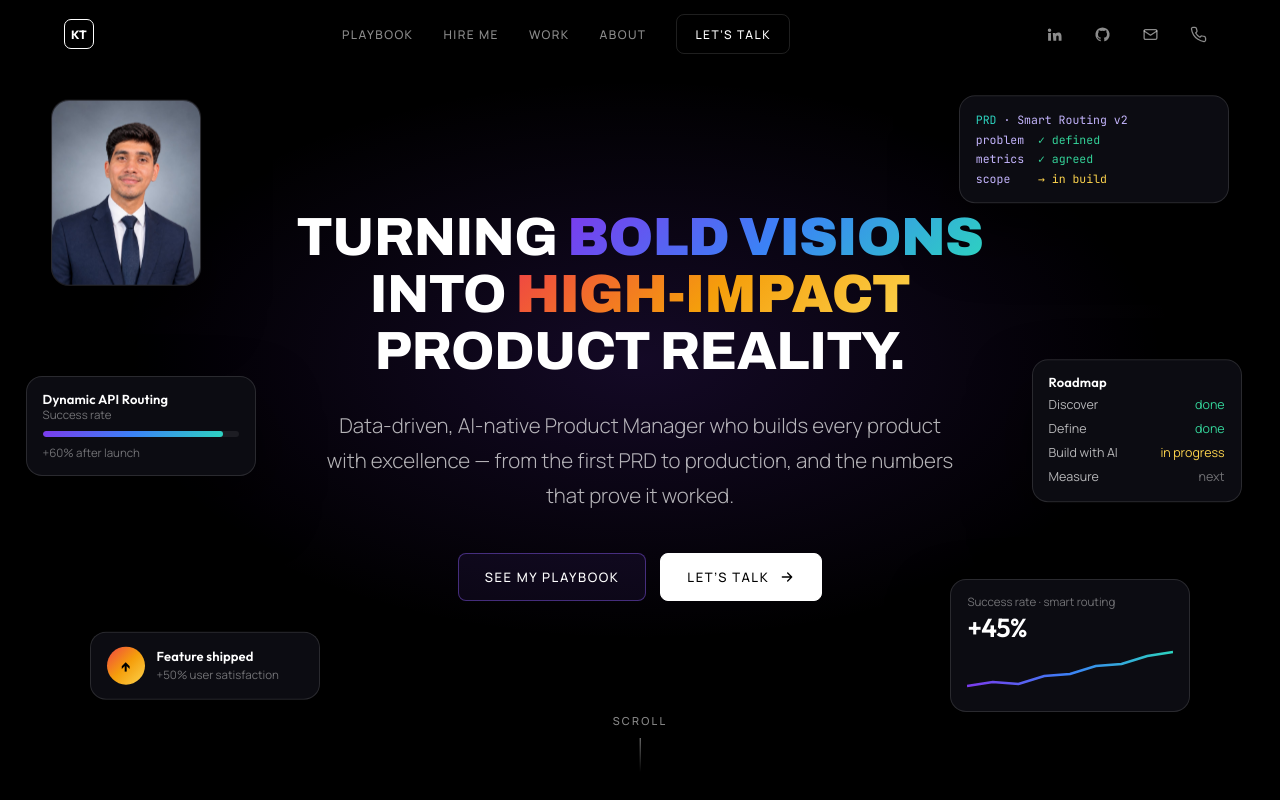
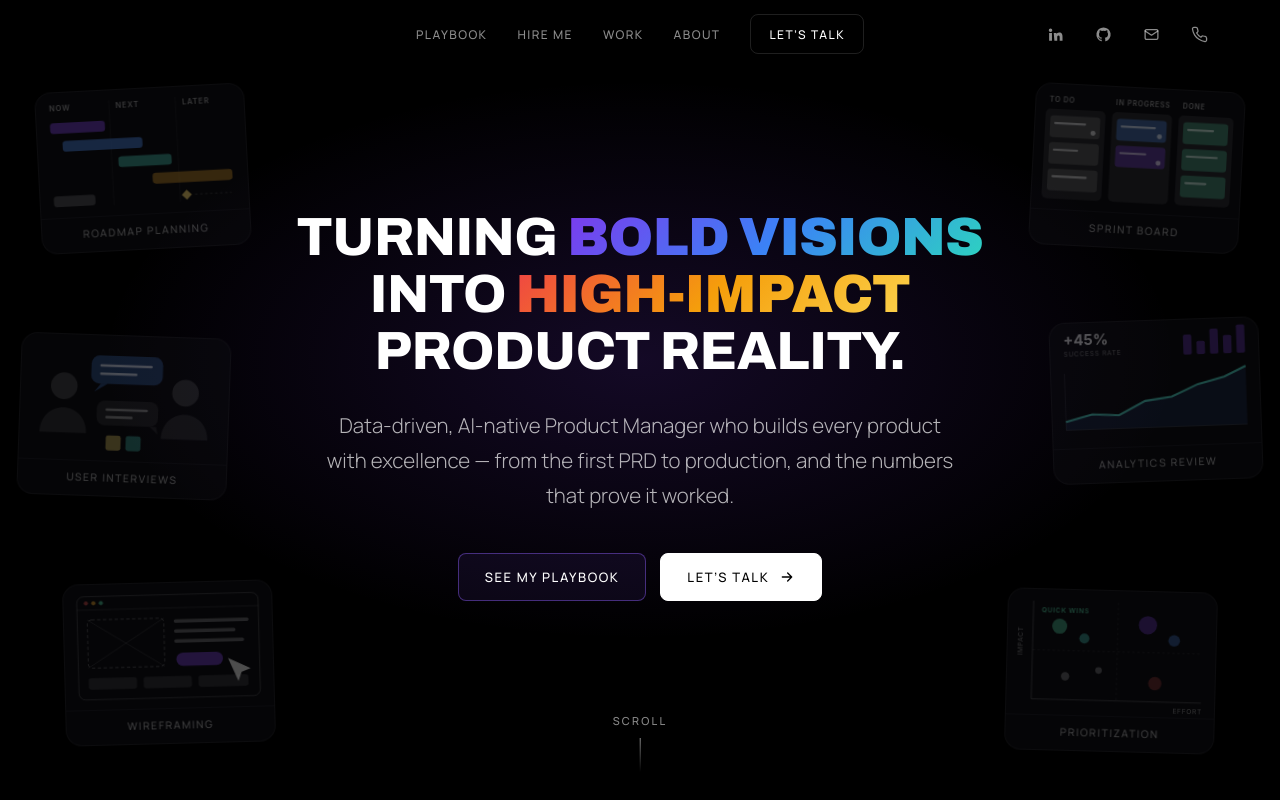
Before and after one commit to kaushaltatkare108-arch/portfolio, a plain HTML site: page index.html in a window 1280 px wide. Shown: the top 800 px of the page. Drawn offline with Linux system fonts and the light colour scheme; a web font is replaced by a local one.

Commit message:
Hero: remove KT mark and photo; add floating product-activity illustrations
Co-Authored-By: Claude Opus 5.5 <noreply@anthropic.com>
Claude-Session: https://claude.ai/code/session_01JdKapfNVx8fdMpPEfZpYUa

```diff
--- a/index.html
+++ b/index.html
@@ -72,7 +72,9 @@ p{margin:0}
 /* nav */
 header{position:fixed;inset:0 0 auto 0;z-index:100;transition:background .3s,border-color .3s;border-bottom:1px solid transparent}
 header.scrolled{background:rgba(0,0,0,.88);border-bottom-color:var(--line)}
-.nav{display:flex;align-items:center;justify-content:space-between;height:68px;gap:20px}
+.nav{display:grid;grid-template-columns:1fr auto 1fr;align-items:center;height:68px;gap:20px}
+.nav .socials{justify-self:end}
+.nav .burger{justify-self:end;grid-column:3}
 .logo{font:700 18px var(--display);letter-spacing:.02em;display:flex;align-items:center;gap:10px}
 .logo i{font-style:normal;width:30px;height:30px;border:1.5px solid #fff;border-radius:7px;display:grid;place-items:center;font-size:12px}
 .menu-links{display:flex;align-items:center;gap:30px}
@@ -106,34 +108,24 @@ header.scrolled{background:rgba(0,0,0,.88);border-bottom-color:var(--line)}
 .scroll::after{content:"";width:1px;height:34px;background:linear-gradient(var(--ink55),transparent)}
 
 .tiles{position:absolute;inset:0;pointer-events:none;z-index:1}
-.tile{position:absolute;text-align:left;border-radius:16px;background:rgba(14,14,20,.92);border:1px solid var(--line2);box-shadow:0 30px 60px rgba(0,0,0,.6);font-size:12.5px;line-height:1.45;color:var(--ink70);padding:14px 16px;animation:float 9s ease-in-out infinite}
-.tile:nth-child(2n){animation-duration:11s;animation-delay:-3s}
-.tile:nth-child(3n){animation-duration:13s;animation-delay:-6s}
-@keyframes float{0%,100%{transform:translateY(0)}50%{transform:translateY(-10px)}}
-.tile .t{font:600 13px var(--display);color:#fff;letter-spacing:.01em}
-.tile .m{color:var(--ink40);font-size:11.5px}
-.t-photo{left:4%;top:13%;width:150px;height:186px;padding:0;overflow:hidden;border-radius:18px}
-.t-photo img{width:100%;height:100%;object-fit:cover;object-position:50% 20%}
-.t-api{right:4%;top:12%;width:270px;font:400 11.5px/1.7 var(--mono);color:#C4B5FD}
-.t-api .k{color:var(--teal)}.t-api .s{color:#FCD34D}.t-api .ok{color:#34D399}
-.t-route{left:2%;top:47%;width:230px}
-.bar{height:6px;border-radius:9px;background:rgba(255,255,255,.07);margin-top:7px;overflow:hidden}
-.bar i{display:block;height:100%;border-radius:9px;background:var(--g1)}
-.t-kyb{right:3%;top:45%;width:210px}
-.chk{display:flex;justify-content:space-between;margin-top:6px}
-.chk span:last-child{color:#34D399}
-.t-pay{left:7%;bottom:12%;width:230px;display:flex;gap:12px;align-items:center}
-.coin{width:38px;height:38px;border-radius:50%;background:var(--g2);display:grid;place-items:center;color:#000;font:700 15px var(--display);flex:none}
-.t-dash{right:7%;bottom:11%;width:240px}
-.t-dash .big{font:600 26px var(--display);color:#fff;letter-spacing:-.02em}
-.t-dash svg{width:100%;height:44px;margin-top:4px}
-@media (max-width:1180px){.t-route,.t-kyb,.t-photo,.t-api{display:none}}
-@media (max-width:900px){.tile{display:none}}
+.ph{position:absolute;width:250px;margin:0;border-radius:16px;overflow:hidden;background:#0C0C12;border:1px solid rgba(255,255,255,.07);box-shadow:0 30px 60px rgba(0,0,0,.55);opacity:.42;filter:saturate(.75);animation:float 10s ease-in-out infinite}
+.ph:nth-child(2n){animation-duration:12s;animation-delay:-4s}
+.ph:nth-child(3n){animation-duration:14s;animation-delay:-7s}
+.ph svg{display:block;width:100%;height:auto}
+.ph figcaption{font:500 10.5px var(--body);letter-spacing:.14em;text-transform:uppercase;color:rgba(255,255,255,.55);padding:9px 14px 11px;border-top:1px solid rgba(255,255,255,.06)}
+@keyframes float{0%,100%{transform:translateY(0) rotate(var(--r,0deg))}50%{transform:translateY(-12px) rotate(var(--r,0deg))}}
+.p1{left:3%;top:12%;--r:-3deg}
+.p2{left:1.5%;top:42%;--r:2deg}
+.p3{left:5%;bottom:7%;--r:-1.5deg}
+.p4{right:3%;top:11%;--r:3deg}
+.p5{right:1.5%;top:41%;--r:-2deg}
+.p6{right:5%;bottom:6%;--r:1.5deg}
+@media (max-width:1280px){.ph{width:210px}}
+@media (max-width:1180px){.p2,.p5{display:none}.ph{width:190px;opacity:.34}}
+@media (max-width:900px){.ph{display:none}}
 br.mb{display:none}
 @media (max-width:620px){br.mb{display:inline}.hero h1{font-size:clamp(22px,7.4vw,30px);line-height:1.1}}
-.m-avatar{display:none}
-@media (max-width:900px){.m-avatar{display:block;width:96px;height:120px;object-fit:cover;object-position:50% 20%;border-radius:18px;border:1px solid var(--line2);margin:0 auto 24px;box-shadow:0 20px 40px rgba(0,0,0,.5)}}
-@media (prefers-reduced-motion:reduce){.tile{animation:none}}
+@media (prefers-reduced-motion:reduce){.ph{animation:none}}
 
 /* problem */
 .grid4{display:grid;grid-template-columns:repeat(4,minmax(0,1fr));gap:16px;margin-top:56px}
@@ -308,7 +300,7 @@ footer{background:#000;border-top:1px solid var(--line);padding:64px 0 32px}
 
 <header id="hdr">
   <div class="wrap nav">
-    <a class="logo" href="#top" aria-label="Kaushal Tatkare, home"><i>KT</i></a>
+    <div class="nav-l" aria-hidden="true"></div>
     <button class="burger" id="burger" aria-expanded="false" aria-controls="menu">Menu</button>
     <nav class="menu-links" id="menu" aria-label="Main">
       <a href="#playbook">Playbook</a>
@@ -330,15 +322,14 @@ footer{background:#000;border-top:1px solid var(--line);padding:64px 0 32px}
 <!-- HERO -->
 <section class="hero" id="top">
   <div class="tiles" aria-hidden="true">
-    <div class="tile t-photo"><img src="photo.jpg" alt=""></div>
-    <div class="tile t-api"><span class="k">PRD</span> · Smart Routing v2<br>problem&nbsp;&nbsp;<span class="ok">✓ defined</span><br>metrics&nbsp;&nbsp;<span class="ok">✓ agreed</span><br>scope&nbsp;&nbsp;&nbsp;&nbsp;<span class="s">→ in build</span></div>
-    <div class="tile t-route"><div class="t">Dynamic API Routing</div><div class="m">Success rate</div><div class="bar"><i style="width:92%"></i></div><div class="m" style="margin-top:8px">+60% after launch</div></div>
-    <div class="tile t-kyb"><div class="t">Roadmap</div><div class="chk"><span>Discover</span><span>done</span></div><div class="chk"><span>Define</span><span>done</span></div><div class="chk"><span>Build with AI</span><span style="color:#FCD34D">in progress</span></div><div class="chk"><span>Measure</span><span style="color:var(--ink40)">next</span></div></div>
-    <div class="tile t-pay"><span class="coin">↑</span><span><span class="t">Feature shipped</span><br><span class="m">+50% user satisfaction</span></span></div>
-    <div class="tile t-dash"><div class="m">Success rate · smart routing</div><div class="big">+45%</div><svg viewBox="0 0 200 44" preserveAspectRatio="none"><defs><linearGradient id="lg" x1="0" x2="1"><stop offset="0" stop-color="#7C3AED"/><stop offset=".5" stop-color="#3B82F6"/><stop offset="1" stop-color="#2DD4BF"/></linearGradient></defs><path d="M0 38 L25 34 L50 36 L75 28 L100 26 L125 18 L150 16 L175 8 L200 4" fill="none" stroke="url(#lg)" stroke-width="2.5"/></svg></div>
+    <figure class="ph p1"><svg viewBox="0 0 250 150" font-family="Inter,Arial,sans-serif"><g font-size="9" font-weight="600" fill="rgba(255,255,255,.5)" letter-spacing="1"><text x="16" y="22">NOW</text><text x="96" y="22">NEXT</text><text x="176" y="22">LATER</text></g><path d="M88 12V138M168 12V138" stroke="rgba(255,255,255,.08)"/><rect x="16" y="36" width="66" height="13" rx="4" fill="#7C3AED" opacity=".75"/><rect x="30" y="58" width="96" height="13" rx="4" fill="#3B82F6" opacity=".7"/><rect x="96" y="80" width="64" height="13" rx="4" fill="#2DD4BF" opacity=".6"/><rect x="136" y="102" width="96" height="13" rx="4" fill="#F59E0B" opacity=".55"/><rect x="16" y="124" width="50" height="13" rx="4" fill="rgba(255,255,255,.22)"/><path d="M176 124l6 6-6 6-6-6z" fill="#FCD34D" opacity=".8"/><path d="M186 130h44" stroke="rgba(255,255,255,.2)" stroke-dasharray="3 3"/></svg><figcaption>Roadmap planning</figcaption></figure>
+    <figure class="ph p2"><svg viewBox="0 0 250 150"><circle cx="52" cy="62" r="16" fill="rgba(255,255,255,.18)"/><path d="M24 118c0-18 13-30 28-30s28 12 28 30" fill="rgba(255,255,255,.12)"/><circle cx="198" cy="66" r="16" fill="rgba(255,255,255,.18)"/><path d="M170 122c0-18 13-30 28-30s28 12 28 30" fill="rgba(255,255,255,.12)"/><rect x="84" y="24" width="86" height="34" rx="10" fill="#3B82F6" opacity=".45"/><path d="M96 58l-8 10 16-10z" fill="#3B82F6" opacity=".45"/><path d="M96 36h60M96 46h42" stroke="rgba(255,255,255,.6)" stroke-width="3" stroke-linecap="round"/><rect x="92" y="78" width="74" height="30" rx="10" fill="rgba(255,255,255,.1)"/><path d="M156 108l10 9-2-9z" fill="rgba(255,255,255,.1)"/><path d="M104 89h48M104 98h30" stroke="rgba(255,255,255,.4)" stroke-width="3" stroke-linecap="round"/><rect x="104" y="120" width="18" height="18" rx="3" fill="#FCD34D" opacity=".55"/><rect x="128" y="120" width="18" height="18" rx="3" fill="#2DD4BF" opacity=".5"/></svg><figcaption>User interviews</figcaption></figure>
+    <figure class="ph p3"><svg viewBox="0 0 250 150"><rect x="16" y="14" width="218" height="124" rx="8" fill="none" stroke="rgba(255,255,255,.22)"/><path d="M16 30h218" stroke="rgba(255,255,255,.15)"/><circle cx="27" cy="22" r="2.5" fill="#EF4444" opacity=".7"/><circle cx="36" cy="22" r="2.5" fill="#F59E0B" opacity=".7"/><circle cx="45" cy="22" r="2.5" fill="#34D399" opacity=".7"/><rect x="28" y="42" width="92" height="58" rx="5" fill="none" stroke="rgba(255,255,255,.3)" stroke-dasharray="4 3"/><path d="M28 42l92 58M120 42l-92 58" stroke="rgba(255,255,255,.14)"/><path d="M134 46h86M134 58h70M134 70h80" stroke="rgba(255,255,255,.3)" stroke-width="4" stroke-linecap="round"/><rect x="134" y="84" width="56" height="16" rx="8" fill="#7C3AED" opacity=".7"/><rect x="28" y="112" width="58" height="14" rx="3" fill="rgba(255,255,255,.12)"/><rect x="94" y="112" width="58" height="14" rx="3" fill="rgba(255,255,255,.12)"/><rect x="160" y="112" width="60" height="14" rx="3" fill="rgba(255,255,255,.12)"/><path d="M196 92l12 28 4-11 11-4z" fill="#fff" opacity=".7"/></svg><figcaption>Wireframing</figcaption></figure>
+    <figure class="ph p4"><svg viewBox="0 0 250 150" font-family="Inter,Arial,sans-serif"><g font-size="8.5" font-weight="600" fill="rgba(255,255,255,.5)" letter-spacing=".8"><text x="16" y="22">TO DO</text><text x="96" y="22">IN PROGRESS</text><text x="176" y="22">DONE</text></g><g fill="rgba(255,255,255,.1)"><rect x="12" y="30" width="72" height="108" rx="6"/><rect x="92" y="30" width="72" height="108" rx="6"/><rect x="172" y="30" width="66" height="108" rx="6"/></g><rect x="18" y="38" width="60" height="26" rx="4" fill="rgba(255,255,255,.16)"/><rect x="18" y="70" width="60" height="26" rx="4" fill="rgba(255,255,255,.16)"/><rect x="18" y="102" width="60" height="26" rx="4" fill="rgba(255,255,255,.16)"/><rect x="98" y="38" width="60" height="26" rx="4" fill="#3B82F6" opacity=".55"/><rect x="98" y="70" width="60" height="26" rx="4" fill="#7C3AED" opacity=".55"/><rect x="178" y="38" width="54" height="26" rx="4" fill="#34D399" opacity=".45"/><rect x="178" y="70" width="54" height="26" rx="4" fill="#34D399" opacity=".45"/><rect x="178" y="102" width="54" height="26" rx="4" fill="#34D399" opacity=".45"/><g stroke="rgba(255,255,255,.55)" stroke-width="2.5" stroke-linecap="round"><path d="M24 47h36M24 79h28M24 111h40M104 47h40M104 79h30M184 47h30M184 79h36M184 111h24"/></g><g fill="rgba(255,255,255,.6)"><circle cx="70" cy="57" r="3"/><circle cx="150" cy="57" r="3"/><circle cx="150" cy="89" r="3"/></g></svg><figcaption>Sprint board</figcaption></figure>
+    <figure class="ph p5"><svg viewBox="0 0 250 150" font-family="Inter,Arial,sans-serif"><text x="16" y="26" font-size="18" font-weight="700" fill="rgba(255,255,255,.75)">+45%</text><text x="16" y="40" font-size="8" fill="rgba(255,255,255,.4)" letter-spacing=".8">SUCCESS RATE</text><path d="M16 128h218M16 60v68" stroke="rgba(255,255,255,.14)"/><path d="M16 118 L48 110 L80 112 L112 96 L144 92 L176 78 L208 70 L234 58 L234 128 L16 128Z" fill="#3B82F6" opacity=".18"/><path d="M16 118 L48 110 L80 112 L112 96 L144 92 L176 78 L208 70 L234 58" fill="none" stroke="#2DD4BF" stroke-width="2.5" opacity=".85"/><g fill="#7C3AED" opacity=".55"><rect x="160" y="18" width="10" height="24" rx="2"/><rect x="176" y="26" width="10" height="16" rx="2"/><rect x="192" y="12" width="10" height="30" rx="2"/><rect x="208" y="20" width="10" height="22" rx="2"/><rect x="224" y="8" width="10" height="34" rx="2"/></g></svg><figcaption>Analytics review</figcaption></figure>
+    <figure class="ph p6"><svg viewBox="0 0 250 150" font-family="Inter,Arial,sans-serif"><path d="M30 14v118h204" stroke="rgba(255,255,255,.25)" fill="none"/><path d="M132 14v118M30 73h204" stroke="rgba(255,255,255,.1)" stroke-dasharray="3 3"/><text x="10" y="80" font-size="8" fill="rgba(255,255,255,.45)" transform="rotate(-90 14 76)" letter-spacing=".8">IMPACT</text><text x="200" y="146" font-size="8" fill="rgba(255,255,255,.45)" letter-spacing=".8">EFFORT</text><text x="40" y="28" font-size="8" font-weight="600" fill="#34D399" opacity=".8" letter-spacing=".8">QUICK WINS</text><circle cx="62" cy="44" r="9" fill="#34D399" opacity=".6"/><circle cx="92" cy="58" r="6" fill="#2DD4BF" opacity=".55"/><circle cx="168" cy="40" r="11" fill="#7C3AED" opacity=".55"/><circle cx="200" cy="58" r="7" fill="#3B82F6" opacity=".5"/><circle cx="70" cy="104" r="5" fill="rgba(255,255,255,.3)"/><circle cx="178" cy="110" r="8" fill="#EF4444" opacity=".4"/><circle cx="110" cy="96" r="4" fill="rgba(255,255,255,.3)"/></svg><figcaption>Prioritization</figcaption></figure>
   </div>
   <div class="hero-inner">
-    <img class="m-avatar" src="photo.jpg" alt="Kaushal Tatkare" width="96" height="120">
     <h1>Turning <br class="mb"><span class="g1" style="white-space:nowrap">bold visions</span><br>into <span class="g2" style="white-space:nowrap">high-impact</span><br>product reality.</h1>
     <p class="sub">Data-driven, AI-native Product Manager who builds every product with excellence — from the first PRD to production, and the numbers that prove it worked.</p>
     <div class="cta">
```
